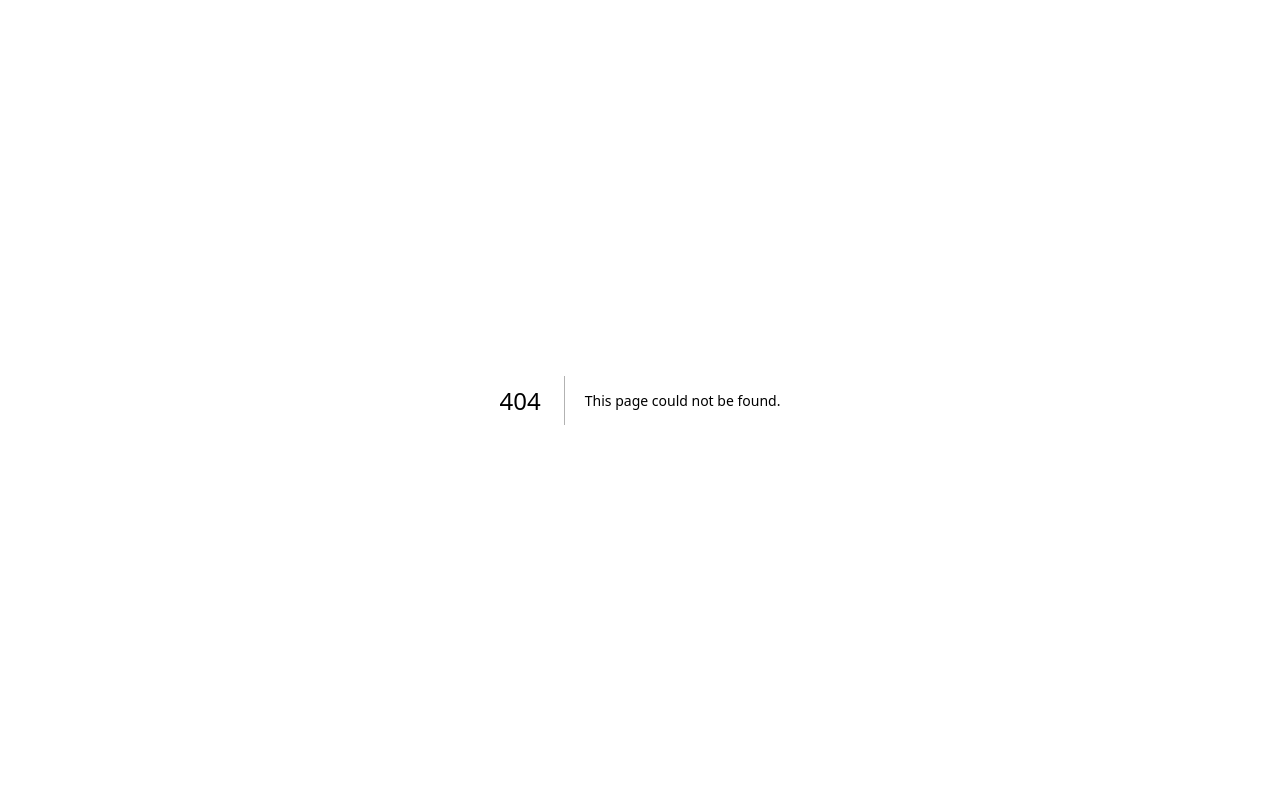
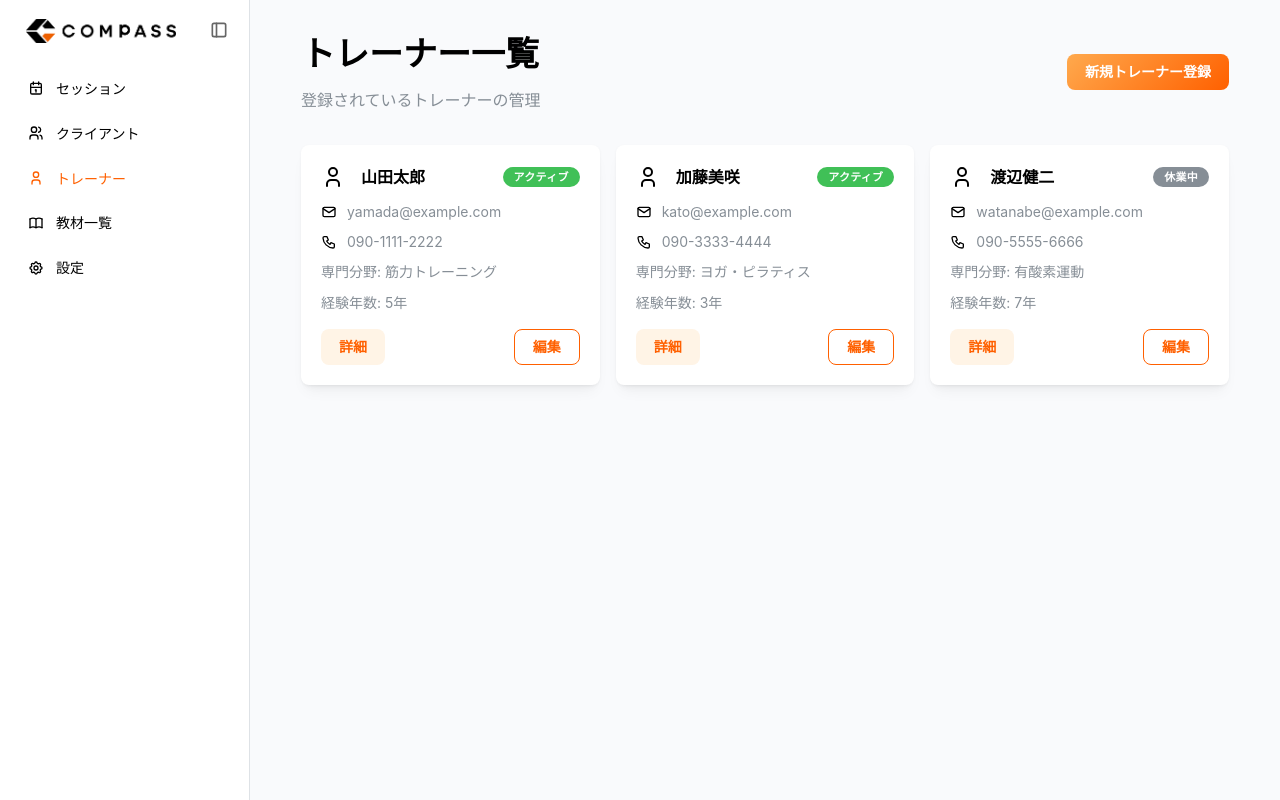
Before and after one commit to career-direction/compass-crm, a Next.js app: page /trainers in a window 1280 px wide. Before the commit this address had no page. Built offline with nearby package versions, Linux system fonts and the light colour scheme.

Commit message:
add: src/features/trainer

```diff
--- /dev/null
+++ b/src/app/(dashboard)/trainers/page.tsx
@@ -0,0 +1,10 @@
+import { Container } from "@mantine/core";
+import { TrainerList } from "@/features/trainer/views/TrainerList.ui";
+
+export default function TrainersPage() {
+	return (
+		<Container>
+			<TrainerList />
+		</Container>
+	);
+}
--- a/src/components/layout/Sidebar.ui.tsx
+++ b/src/components/layout/Sidebar.ui.tsx
@@ -7,6 +7,7 @@ import {
 	IconCalendar,
 	IconLayoutSidebar,
 	IconSettings,
+	IconUser,
 	IconUsers,
 } from "@tabler/icons-react";
 import { usePathname } from "next/navigation";
@@ -22,6 +23,11 @@ const navItems = [
 		label: "クライアント",
 		icon: IconUsers,
 		href: "/clients",
+	},
+	{
+		label: "トレーナー",
+		icon: IconUser,
+		href: "/trainers",
 	},
 	{
 		label: "教材一覧",
--- /dev/null
+++ b/src/features/trainer/views/TrainerList.ui.tsx
@@ -0,0 +1,110 @@
+"use client";
+
+import { Badge, Group, SimpleGrid, Stack, Text, Title } from "@mantine/core";
+import { IconMail, IconPhone, IconUser } from "@tabler/icons-react";
+import { CPButton } from "@/components/ui/CPButton";
+import { CPCard } from "@/components/ui/CPCard";
+
+const trainers = [
+	{
+		id: 1,
+		name: "山田太郎",
+		email: "yamada@example.com",
+		phone: "090-1111-2222",
+		status: "アクティブ",
+		specialty: "筋力トレーニング",
+		experience: "5年",
+	},
+	{
+		id: 2,
+		name: "加藤美咲",
+		email: "kato@example.com",
+		phone: "090-3333-4444",
+		status: "アクティブ",
+		specialty: "ヨガ・ピラティス",
+		experience: "3年",
+	},
+	{
+		id: 3,
+		name: "渡辺健二",
+		email: "watanabe@example.com",
+		phone: "090-5555-6666",
+		status: "休業中",
+		specialty: "有酸素運動",
+		experience: "7年",
+	},
+];
+
+export const TrainerList = () => {
+	const handleNewTrainerClick = () => {
+		console.log("新規トレーナー登録ボタンがクリックされました");
+	};
+
+	const handleDetailClick = () => {
+		console.log("詳細ボタンがクリックされました");
+	};
+
+	const handleEditClick = () => {
+		console.log("編集ボタンがクリックされました");
+	};
+
+	return (
+		<Stack gap="xl">
+			<Group justify="space-between" align="center">
+				<div>
+					<Title order={1} mb="sm">
+						トレーナー一覧
+					</Title>
+					<Text c="dimmed">登録されているトレーナーの管理</Text>
+				</div>
+				<CPButton onClick={handleNewTrainerClick}>新規トレーナー登録</CPButton>
+			</Group>
+
+			<SimpleGrid cols={{ base: 1, sm: 2, lg: 3 }} spacing="md">
+				{trainers.map((trainer) => (
+					<CPCard key={trainer.id}>
+						<Group justify="space-between" mb="sm">
+							<Group>
+								<IconUser size={24} />
+								<Text fw={600}>{trainer.name}</Text>
+							</Group>
+							<Badge color={trainer.status === "アクティブ" ? "green" : "gray"}>
+								{trainer.status}
+							</Badge>
+						</Group>
+
+						<Stack gap="xs" mb="md">
+							<Group gap="xs">
+								<IconMail size={16} />
+								<Text size="sm" c="dimmed">
+									{trainer.email}
+								</Text>
+							</Group>
+							<Group gap="xs">
+								<IconPhone size={16} />
+								<Text size="sm" c="dimmed">
+									{trainer.phone}
+								</Text>
+							</Group>
+							<Text size="sm" c="dimmed">
+								専門分野: {trainer.specialty}
+							</Text>
+							<Text size="sm" c="dimmed">
+								経験年数: {trainer.experience}
+							</Text>
+						</Stack>
+
+						<Group justify="space-between">
+							<CPButton variant="light" size="sm" onClick={handleDetailClick}>
+								詳細
+							</CPButton>
+							<CPButton variant="outline" size="sm" onClick={handleEditClick}>
+								編集
+							</CPButton>
+						</Group>
+					</CPCard>
+				))}
+			</SimpleGrid>
+		</Stack>
+	);
+};
```
